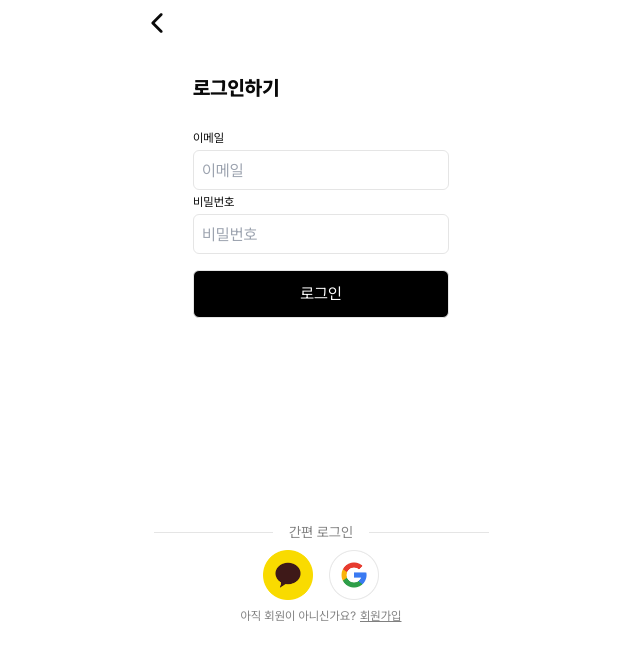
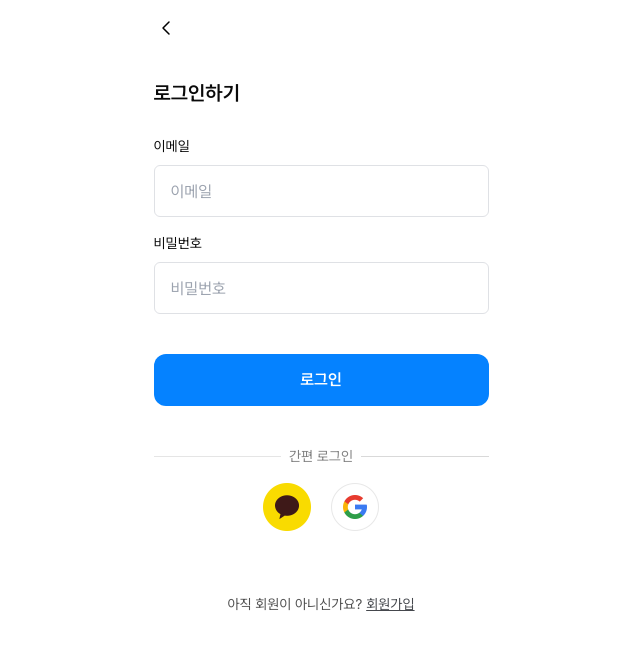
Before and after one commit to DevIruka/trip-connect, a Next.js app: page /login in a window 1280 px wide. Shown: the top 660 px of the page, without its empty margins (319-959 px from the left). Built offline with nearby package versions, Linux system fonts and the light colour scheme; no server answers.

Commit message:
💄 style : 로그인 페이지 시안과 같게.

```diff
--- a/src/app/login/page.tsx
+++ b/src/app/login/page.tsx
@@ -6,12 +6,13 @@ import { login } from './action';
 import { createClient } from '@/utils/supabase/client';
 import { LoginInputs } from '@/types/authType';
 import Input from '@/components/Input';
-import BlackButton from '@/components/BlackBtn';
 import Link from 'next/link';
-import { IoIosArrowBack } from 'react-icons/io';
+import BlueButton from '@/components/BlueBtn';
+// import BlueButton from '@/components/BlackBtn';
 
 const googleImage = '/images/google.png';
 const kakaoImage = '/images/kakao.png';
+const leftIcon = '/images/ic-left.svg';
 
 const LoginPage = () => {
   const {
@@ -54,14 +55,26 @@ const LoginPage = () => {
 
   return (
     <>
-      <Link href="/" className="p-2">
-        <IoIosArrowBack size={30} />
+      <div className="inner flex flex-col">
+        <Link href="/">
+          <Image
+            src={leftIcon}
+            width={24}
+            height={24}
+            alt="back"
+            className="py-[16px]"
+          />
         </Link>
-      <div className="inner flex flex-col items-center">
-        <form onSubmit={handleSubmit(onSubmit)} className="flex flex-col ">
+        <div className="flex flex-col items-center">
+          <form
+            onSubmit={handleSubmit(onSubmit)}
+            className="flex flex-col w-full"
+          >
             <div className="flex flex-col">
-            <h2 className="text-xl font-extrabold py-7">로그인하기</h2>
-            <label className="text-xs">이메일</label>
+              <h2 className="text-[20px] font-[600] mt-[22px] mb-[28px]">
+                로그인하기
+              </h2>
+              <label className="text-[14px] mb-[8px]">이메일</label>
               <Input
                 id="email"
                 placeholder="이메일"
@@ -69,6 +82,7 @@ const LoginPage = () => {
                   required: '이메일을 입력해주세요.',
                   pattern: /^[A-Z0-9._%+-]+@[A-Z0-9.-]+\.[A-Z]{2,}$/i,
                 })}
+                className="mb-[16px]"
               />
               {errors.email?.type === 'required' && (
                 <span className="text-sm text-red-600">
@@ -81,7 +95,7 @@ const LoginPage = () => {
                 </span>
               )}
             </div>
-          <label className="text-xs">비밀번호</label>
+            <label className="text-[14px] mb-[8px]">비밀번호</label>
             <Input
               id="password"
               placeholder="비밀번호"
@@ -95,41 +109,46 @@ const LoginPage = () => {
                 비밀번호를 입력해 주세요
               </span>
             )}
-          <BlackButton type="submit" className="mt-3 mb-48">
+            <BlueButton type="submit" className="mt-[40px] mb-[40px]">
               로그인
-          </BlackButton>
+            </BlueButton>
           </form>
-        <div className="flex items-center w-full pt-3">
+          <div className="flex items-center w-full">
             <div className="flex-grow border-t border-[E5E5EC]"></div>
-          <span className="mx-4 text-[#808080] text-sm">간편 로그인</span>
-          <div className="flex-grow border-t border-[E5E5EC]"></div>
+            <span className="mx-[8px] text-[#808080] text-[14px]">
+              간편 로그인
+            </span>
+            <div className="flex-grow border-t border-[#D9D9D9]"></div>
           </div>
-        <div className="flex flex-row">
+          <div className="flex flex-row mt-[16px] mb-[62.5px] gap-[20px]">
             <Image
               src={kakaoImage}
               alt="kakao icon"
-            width={50}
-            height={50}
-            className="m-2 cursor-pointer"
+              width={48}
+              height={48}
+              className="cursor-pointer"
               onClick={kakaoLogin}
             />
             <Image
               src={googleImage}
               alt="google icon"
-            width={50}
-            height={50}
-            className="m-2 cursor-pointer"
+              width={48}
+              height={48}
+              className="cursor-pointer"
               onClick={googleLogin}
             />
           </div>
           <div className="flex flex-row">
-          <p className="text-xs text-[#808080]">아직 회원이 아니신가요?</p>
+            <p className="text-[14px] text-[#505050]">
+              아직 회원이 아니신가요?
+            </p>
             <Link
               href={'/signup'}
-            className="text-xs text-[#808080] underline ml-1 cursor-pointer"
+              className="text-[14px] text-[#45484D] underline underline-offset-[1px] ml-1 cursor-pointer"
             >
               회원가입
             </Link>
+          </div>
         </div>
       </div>
     </>
--- a/src/app/search/page.tsx
+++ b/src/app/search/page.tsx
@@ -4,7 +4,7 @@ import { useSearchStore } from '@/store/useSearchStore';
 import Image from 'next/image';
 import Link from 'next/link';
 import { useRouter } from 'next/navigation';
-import { useEffect, useRef, useState } from 'react';
+import { useEffect, useState } from 'react';
 import { useForm } from 'react-hook-form';
 import { RxCross2 } from 'react-icons/rx';
 
@@ -26,9 +26,8 @@ const SearchPage = () => {
       : []; // 로컬 스토리지에서 recentSearches를 가져오고, 없으면 빈 공백으로 설정해요.
   const keyword = useSearchStore((state) => state.keyword);
   const setKeyword = useSearchStore((state) => state.setKeyword);
-  const inputRef = useRef<HTMLInputElement>(null); // 초기값 null로 설정
 
-  const { register, handleSubmit, setValue, watch } = useForm({
+  const { register, handleSubmit, setValue, watch, setFocus } = useForm({
     defaultValues: {
       searchQuery: '',
       recentSearches: storedSearches,
@@ -38,15 +37,16 @@ const SearchPage = () => {
   const query = watch('searchQuery'); // 검색 입력값
 
   useEffect(() => {
-    if (keyword && inputRef.current) {
-      inputRef.current.value = keyword; // `keyword`가 있을 때만 자동으로 설정
+    if (keyword) {
+      setValue('searchQuery', keyword); // 검색창 값 업데이트
     }
-    inputRef.current?.focus();
-  }, [keyword, setValue, inputRef]); // `keyword`가 변경될 때마다 실행
+    setFocus('searchQuery');
+  }, [keyword, setValue, setFocus]);
 
   const handleSearch = () => {
     if (!query.trim()) return;
     setKeyword(query);
+
     // 최근 검색어 업데이트
     const updatedSearches = [
       query,
@@ -97,7 +97,6 @@ const SearchPage = () => {
         <div className="flex flex-row justify-center items-center relative">
           <input
             {...register('searchQuery')}
-            ref={inputRef}
             type="text"
             placeholder="나라와 카테고리 모두 검색할 수 있어요."
             className="bg-[#F9F9F9] rounded-[12px] text-[14px] h-[44px] w-[303px] mt-[6px] mb-[11px] py-[12px] px-[16px]"
--- a/src/app/signup/page.tsx
+++ b/src/app/signup/page.tsx
@@ -7,6 +7,7 @@ import BlackButton from '@/components/BlackBtn';
 import Input from '@/components/Input';
 import Link from 'next/link';
 import { IoIosArrowBack } from 'react-icons/io';
+import BlueButton from '@/components/BlueBtn';
 
 const SignupPage = () => {
   const [step, setStep] = useState(1); // 현재 단계 관리
@@ -35,7 +36,7 @@ const SignupPage = () => {
         <IoIosArrowBack size={30} />
       </Link>
       <div className="inner flex flex-col items-center">
-        <form onSubmit={handleSubmit(onSubmit)} className="flex flex-col ">
+        <form onSubmit={handleSubmit(onSubmit)} className="flex flex-col w-full">
           {step === 1 && (
             <>
               <div className="flex flex-col">
@@ -128,7 +129,7 @@ const SignupPage = () => {
             </>
           )}
           <div className="fixed bottom-8 w-[256px]">
-            <BlackButton>{step === 1 ? '다음' : '회원가입 완료'}</BlackButton>
+            <BlueButton>{step === 1 ? '다음' : '회원가입 완료'}</BlueButton>
           </div>
         </form>
       </div>
--- a/src/components/BlackBtn.tsx
+++ b/src/components/BlueBtn.tsx
@@ -4,10 +4,10 @@ type ButtonProps = ButtonHTMLAttributes<HTMLButtonElement> & {
   children: React.ReactNode;
 };
 
-const BlackButton = ({ children, className = '', ...props }: ButtonProps) => {
+const BlueButton = ({ children, className = '', ...props }: ButtonProps) => {
   return (
     <button
-      className={`border bg-black text-white w-[256px] h-12 rounded-md ${className}`}
+      className={`bg-[#0582FF] text-white text-[16px] font-[600] w-full h-[52px] rounded-[12px] ${className}`}
       {...props}
     >
       {children}
@@ -15,4 +15,4 @@ const BlackButton = ({ children, className = '', ...props }: ButtonProps) => {
   );
 };
 
-export default BlackButton;
+export default BlueButton;
--- a/src/components/Input.tsx
+++ b/src/components/Input.tsx
@@ -13,7 +13,7 @@ const Input = forwardRef<HTMLInputElement, InputProps>(
         type={type}
         placeholder={placeholder}
         ref={ref}
-        className={`border border-[E5E5EC] rounded-md h-10 w-64 mt-1 mb-1 p-2 ${className}`}
+        className={`border border-[#DFE1E5] rounded-md h-[52px] w-full px-[16px] py-[14px] ${className}`}
         {...props}
       />
     );
```
Lines whose indentation alone changed are shown as unchanged.
